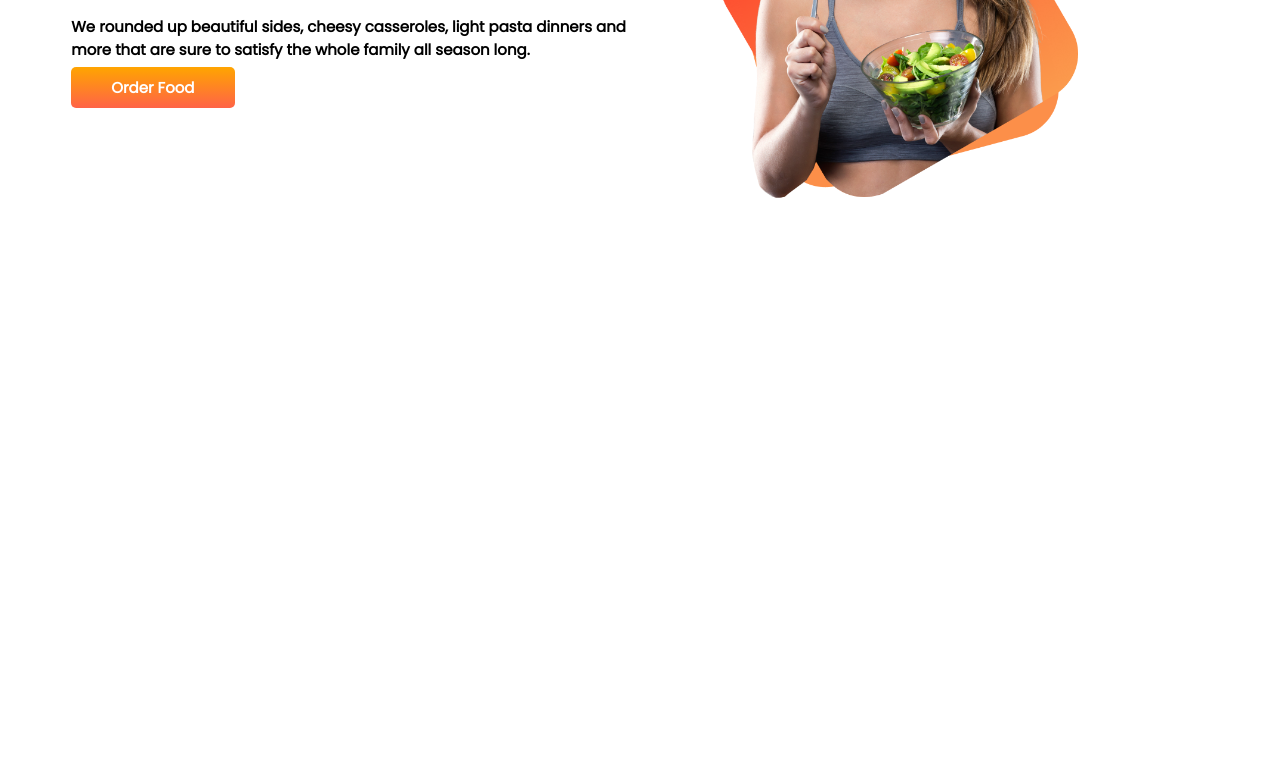
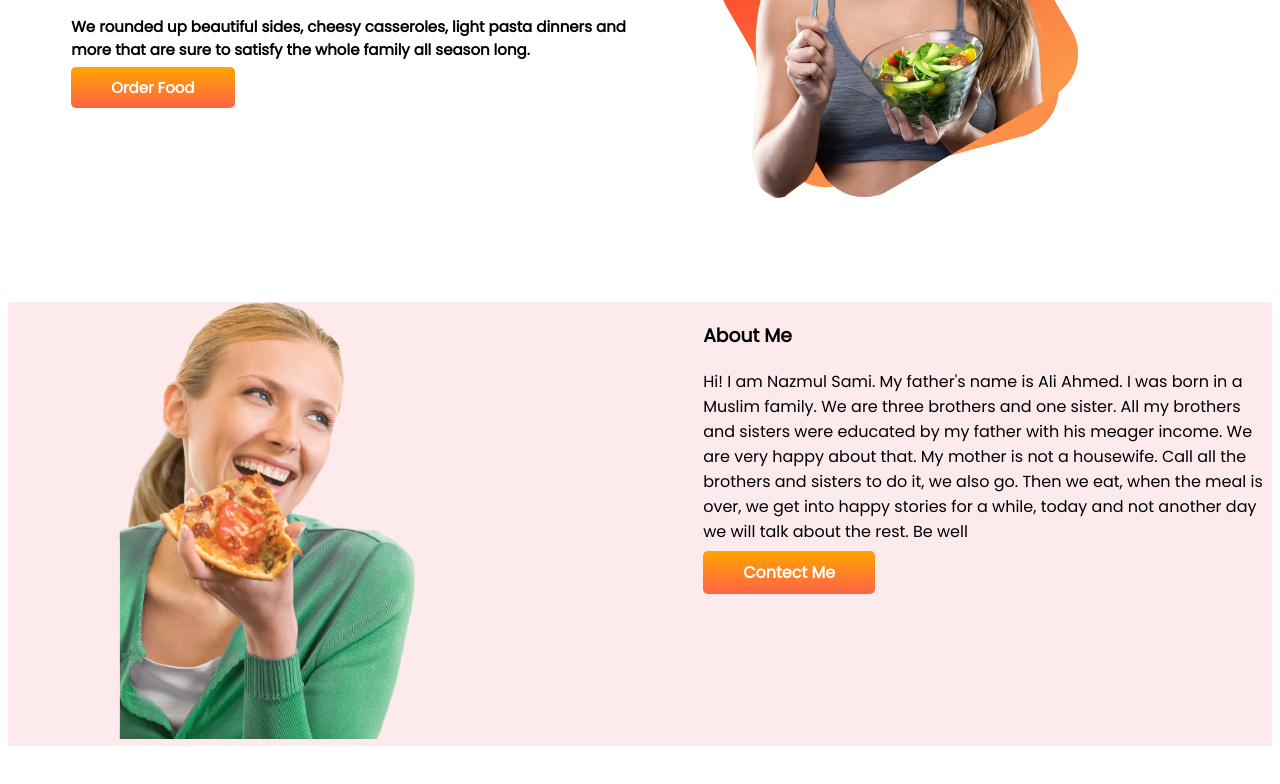
Before and after one commit to mdnazmulsami/Food-network, a plain HTML site: page index.html in a window 1280 px wide. Shown: the part 238-1022 px from the top of the page. Before the commit the page ends 800 px from the top, so only its background shows below. Drawn offline with Linux system fonts and the light colour scheme.

Commit message:
second commit

```diff
--- a/index.html
+++ b/index.html
@@ -11,7 +11,7 @@
     <link rel="stylesheet" href="style.css">
 </head>
 <body>
-    <section class="flexible-continer">
+    <section class="flexible-continer flexible-continer">
         <div class="half-width">
             <h1><span class="color-orange">Our Best</span> Summer</h1>
             <h1>Summer Dinner Salad</h1>
@@ -28,5 +28,19 @@
 
     </section>
 
+    <section class="Middle-section flexible-continer">
+
+        <div class="half-width">
+            <img src="images/female/kisspng-eating-junk-food-hunger-fast-food-woman-eating-5b100f5d437345.6346499515277791652763-removebg-preview.png" alt="">
+        </div>
+        <div class="half-width">
+            <h3>About Me</h3>
+            <p>Hi! I am Nazmul Sami. My father's name is Ali Ahmed. I was born in a Muslim family. We are three brothers and one sister. All my brothers and sisters were educated by my father with his meager income. We are very happy about that. My mother is not a housewife. Call all the brothers and sisters to do it, we also go. Then we eat, when the meal is over, we get into happy stories for a while, today and not another day we will talk about the rest. Be well</p>
+
+        <a class="link-button" target="-blanck" href="https://www.facebook.com/profile.php?id=100012701947870">Contect Me</a>
+        </div>
+
+    </section>
+
 </body>
 </html>
--- a/style.css
+++ b/style.css
@@ -13,6 +13,7 @@ h6{font-size: 15px;}
     border-radius: 5px;}
 .flexible-continer{
     display: flex;
+    margin-bottom: 80px;
 }
 .half-width{
     width: 100%;
@@ -27,4 +28,9 @@ h6{font-size: 15px;}
     padding: 10px 40px;
     border-radius: 5px;
     color: white;
-    font-weight: 700;
+    font-weight: 700;}
+
+.Middle-section{
+    background-image:url("images/shapes/Frame 58.jpg")
+}
+asche vai ? ha or na likhen ha bujte parche kothai somossa chilo ? apni likhen
```
